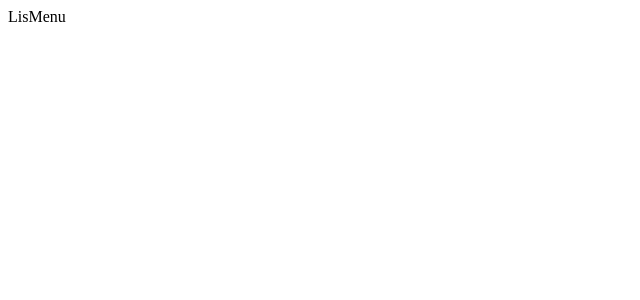
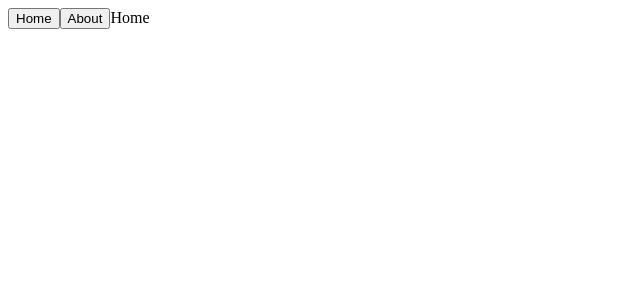
Before and after one commit to lisnote/vue3-basic, a Vue app: page / in a window 1280 px wide. Shown: the top 300 px of the page, without its empty margins (0-640 px from the left). Built offline with nearby package versions, Linux system fonts and the light colour scheme.

Commit message:
feat: 基础路由配置

```diff
--- a/src/App.vue
+++ b/src/App.vue
@@ -1,5 +1,15 @@
-<script setup lang="ts"></script>
+<script setup lang="ts">
+import { useRouter } from 'vue-router';
+const router = useRouter();
+function push(path: string) {
+  router.push(path);
+}
+</script>
 
-<template><LisMenu /></template>
+<template>
+  <button @click="push('/')">Home</button>
+  <button @click="push('about')">About</button>
+  <RouterView />
+</template>
 
 <style scoped></style>
--- a/src/main.ts
+++ b/src/main.ts
@@ -1,5 +1,6 @@
 import { createApp } from 'vue';
 import App from './App.vue';
 import LisUI from './components/LisUI';
+import router from './router';
 
-createApp(App).use(LisUI).mount('#app');
+createApp(App).use(LisUI).use(router).mount('#app');
--- /dev/null
+++ b/src/router/index.ts
@@ -0,0 +1,17 @@
+import { createRouter, createWebHashHistory } from 'vue-router';
+
+const router = createRouter({
+  history: createWebHashHistory(),
+  routes: [
+    {
+      path: '/',
+      component: () => import('@/views/Home'),
+    },
+    {
+      path: '/about',
+      component: () => import('@/views/About'),
+    },
+  ],
+});
+
+export default router;
```
